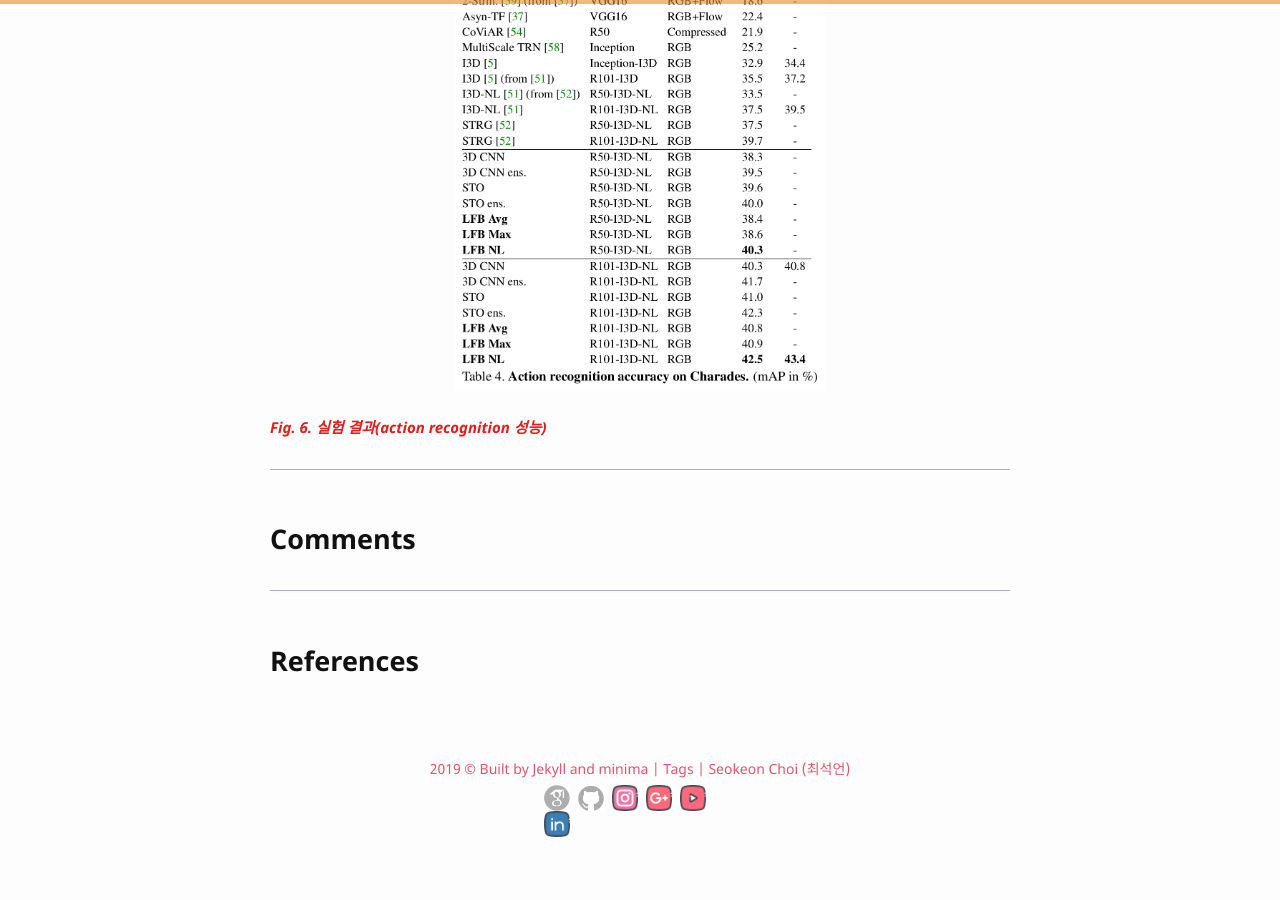
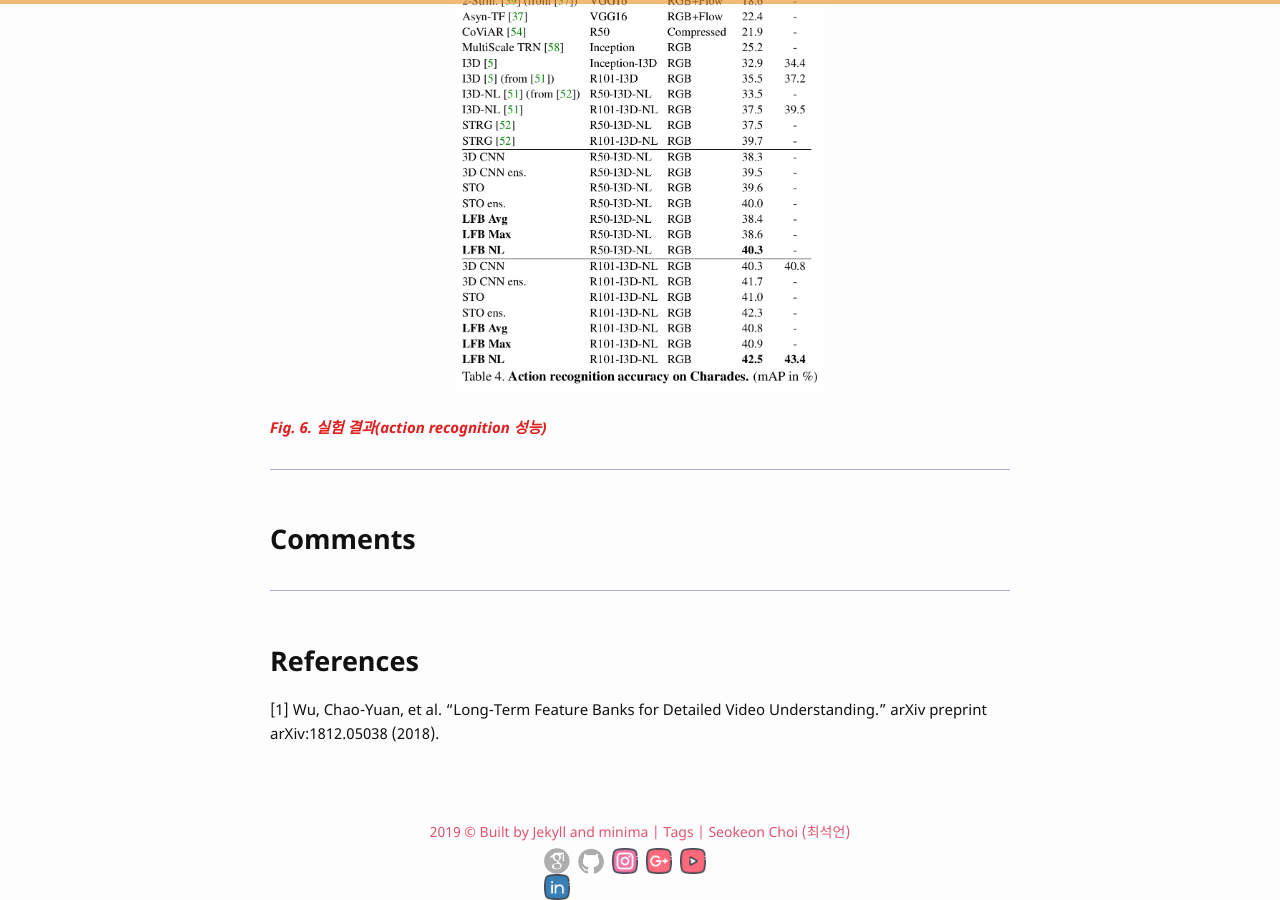
Before and after one commit to bismex/bismex.github.io, a Jekyll site: the page built from _posts/2019-05-26-LFB.md, in a window 1280 px wide and 900 px high, scrolled down 2735 px. Built offline with Jekyll 4.4.1, drawn with Linux system fonts in a browser that asks for light colours; before the commit the page ends 3572 px from its top, so only the background shows below that; some of the changed lines change nothing that is shown.

Commit message:
Update 2019-05-26-LFB.md

```diff
--- a/_posts/2019-05-26-LFB.md
+++ b/_posts/2019-05-26-LFB.md
@@ -1,7 +1,7 @@
 ---
 layout: post
 title: "[2019 CVPR] Long-Term Feature Banks for Detailed Video Understanding (*incomplete*)"
-date: 2019-05-26 12:00:00
+date: 2019-05-26 18:00:00
 tags: CV video
 ---
 
@@ -86,3 +86,5 @@ tags: CV video
 ---
 
 ## References
+
+[1] Wu, Chao-Yuan, et al. "Long-Term Feature Banks for Detailed Video Understanding." arXiv preprint arXiv:1812.05038 (2018).
```
